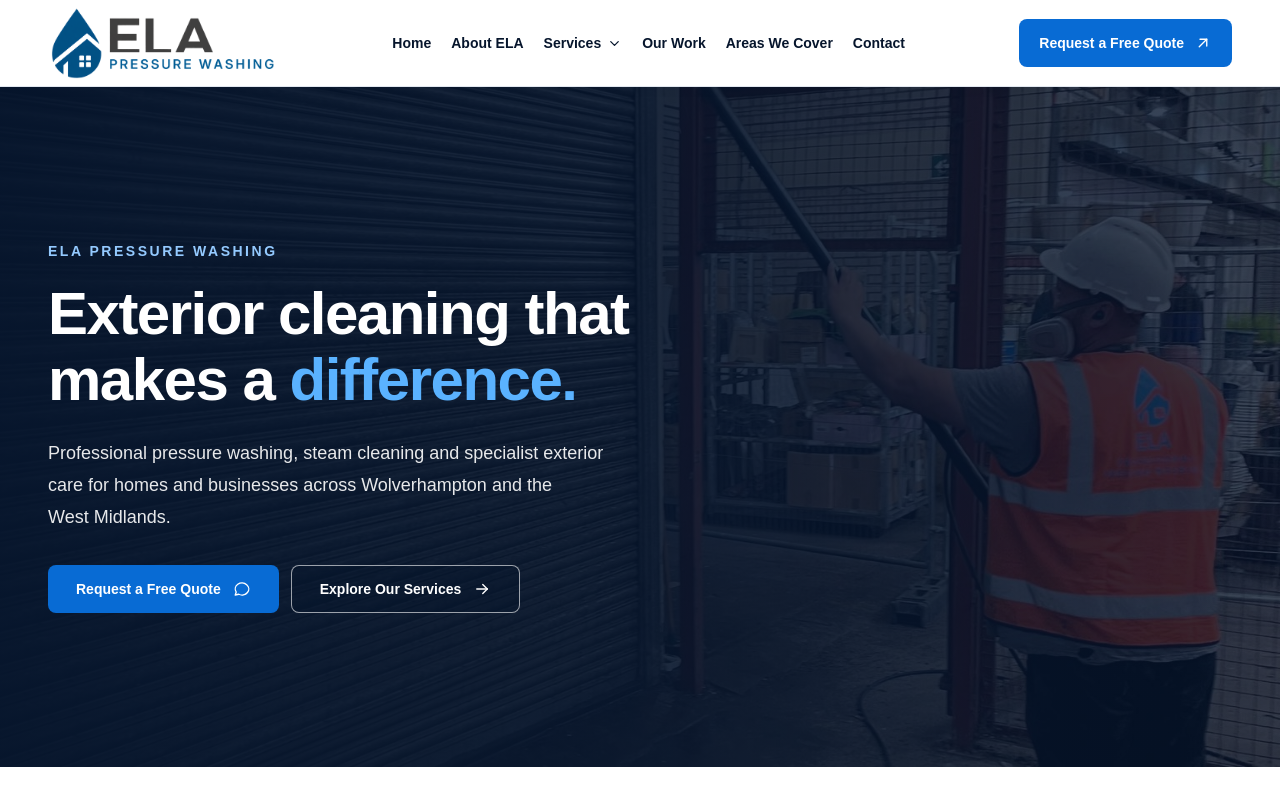
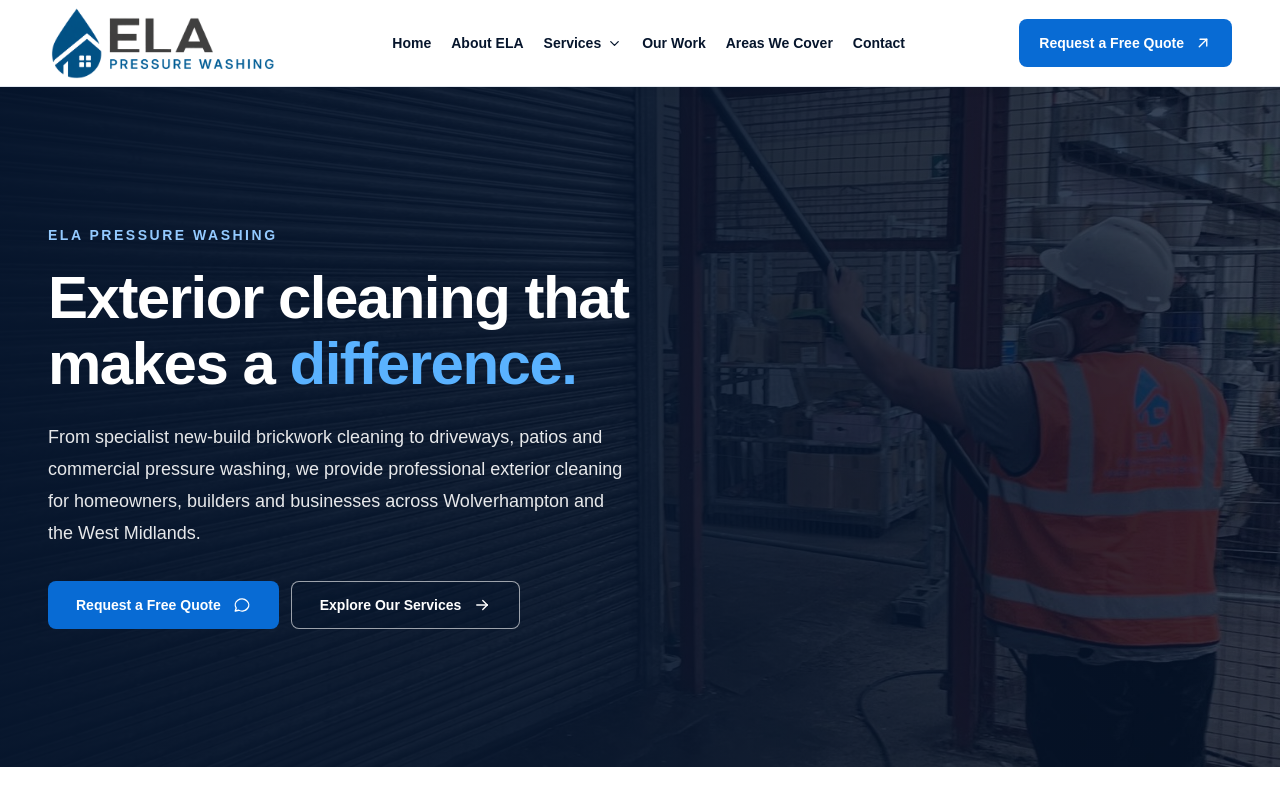
Before and after one commit to jake4369/ela-draft, a Next.js app: page / in a window 1280 px wide. Shown: the top 800 px of the page. Built offline with nearby package versions, Linux system fonts and the light colour scheme.

Commit message:
Change hero text

```diff
--- a/app/components/home/Hero.jsx
+++ b/app/components/home/Hero.jsx
@@ -51,10 +51,17 @@ export default function Hero() {
             <span className="text-[#5ab2ff]">difference.</span>
           </h1>
 
-          <p className="mt-6 max-w-xl text-pretty text-base leading-8 text-white/90 sm:text-lg">
+          {/* <p className="mt-6 max-w-xl text-pretty text-base leading-8 text-white/90 sm:text-lg">
             Professional pressure washing, steam cleaning and specialist
             exterior care for homes and businesses across Wolverhampton and the
             West Midlands.
+          </p> */}
+
+          <p className="mt-6 max-w-xl text-pretty text-base leading-8 text-white/90 sm:text-lg">
+            From specialist new-build brickwork cleaning to driveways, patios
+            and commercial pressure washing, we provide professional exterior
+            cleaning for homeowners, builders and businesses across
+            Wolverhampton and the West Midlands.
           </p>
 
           {/* Hero CTA buttons */}
```
